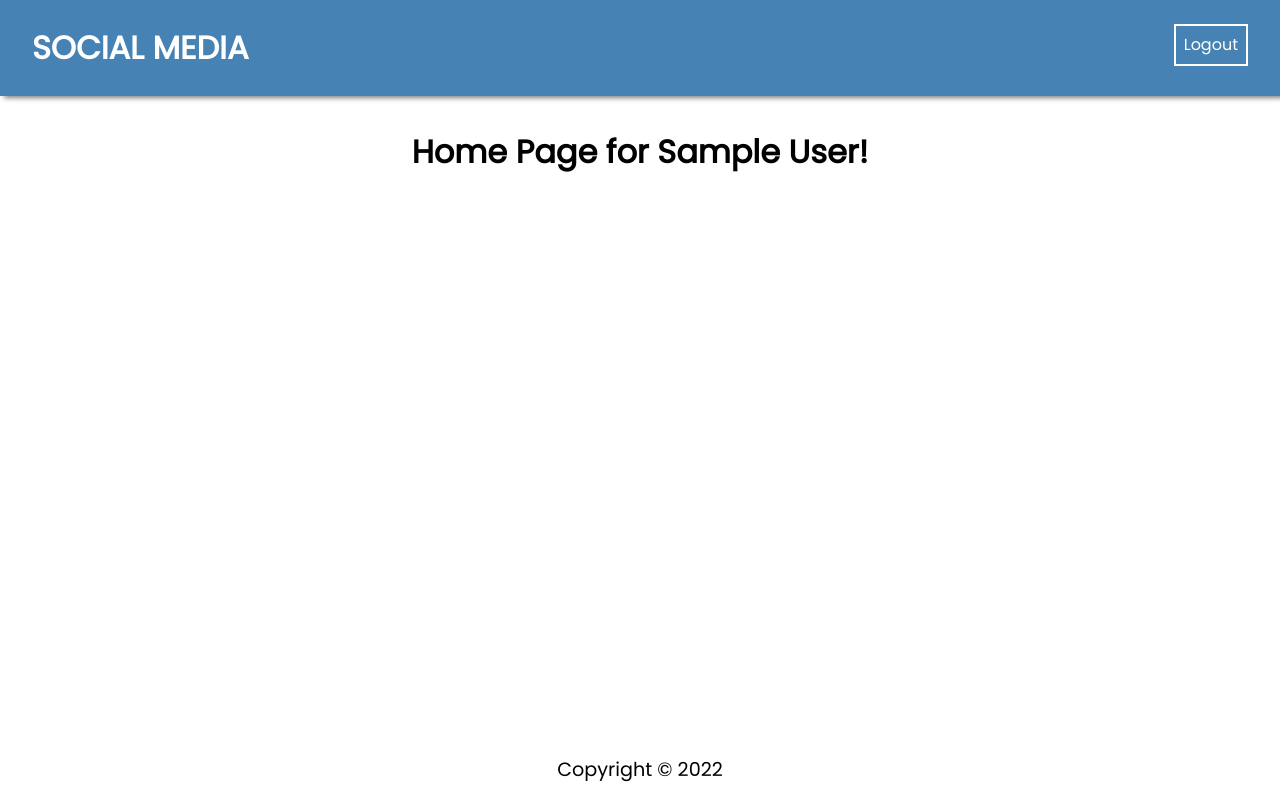
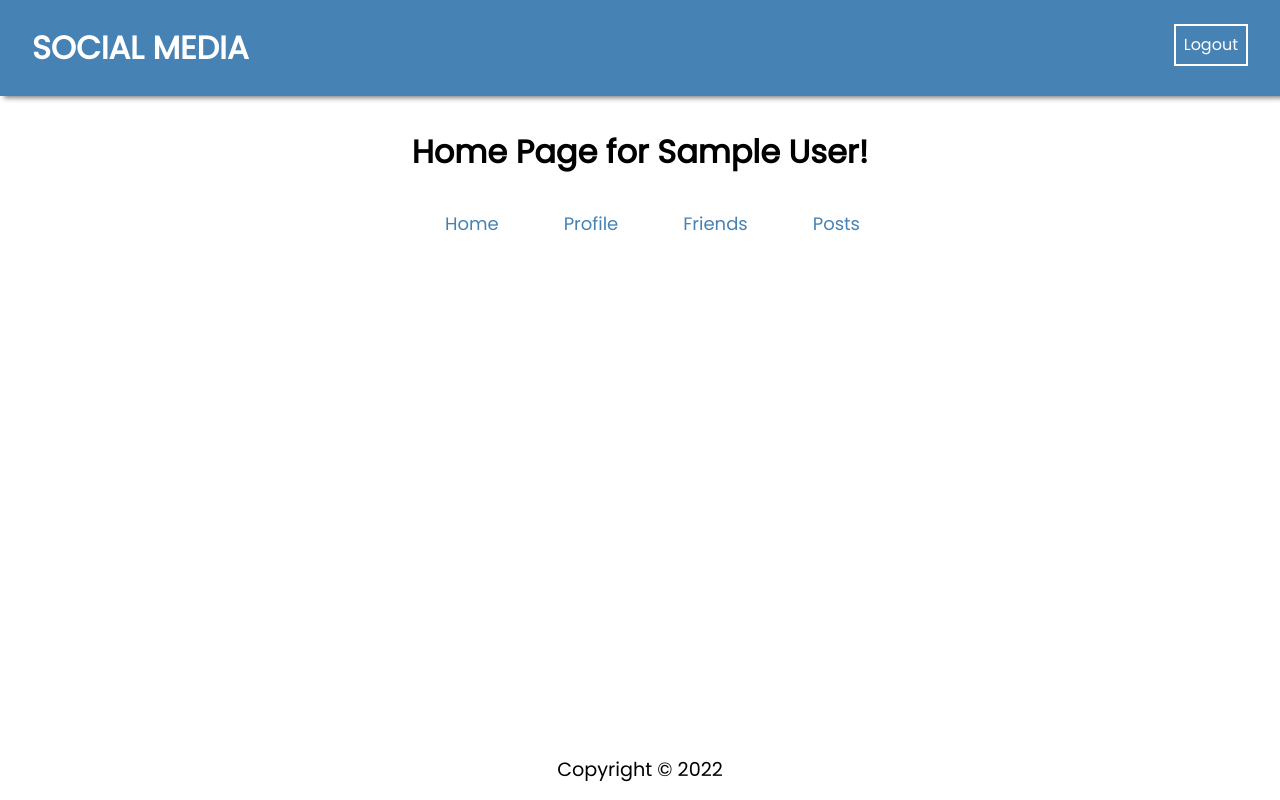
Before and after one commit to mdbshero/DCC-SocialMedia, a React (Create React App) app in the folder frontend/: page / in a window 1280 px wide. Built offline with nearby package versions, Linux system fonts and the light colour scheme; sample sign-in values are in the browser's storage.

Commit message:
Added style to home,profile,friends,posts buttons

```diff
--- /dev/null
+++ b/frontend/src/pages/HomePage/HomePage.css
@@ -0,0 +1,26 @@
+@import url('https://fonts.googleapis.com/css2?family=Abel&display=swap');
+
+*{
+    margin: 0;
+    padding: 0;
+    box-sizing: border-box;
+    text-decoration: none;
+}
+
+.max-width{
+    max-width: 1850px;
+    padding: 1em 80px;
+    margin: auto;
+}
+
+
+.navbar .menu li a{
+    color: steelblue;
+    font-size: 18px;
+    font-weight: 500;
+    margin-left: 25px;
+    transition: color 0.3s ease;
+}
+.navbar .menu li a:hover{
+    color: black;
+}
--- a/frontend/src/pages/HomePage/HomePage.js
+++ b/frontend/src/pages/HomePage/HomePage.js
@@ -1,10 +1,27 @@
 import React from "react";
 import { useContext } from "react";
 import AuthContext from "../../context/AuthContext";
+import "./HomePage.css";
 
 const HomePage = () => {
   const { user } = useContext(AuthContext);
-  return <h1 className="container">Home Page for {user.name}!</h1>;
+  return <h1 className="container">Home Page for {user.name}!
+  <body>
+    <nav class="navbar">
+        <div class="max-width">
+            <ul class="menu">
+                <li><a href="#">Home</a></li>
+                <li><a href="#">Profile</a></li>
+                <li><a href="#">Friends</a></li>
+                <li><a href="#">Posts</a></li>
+            </ul>
+            <div class="menu-btn">
+                <i class="fas fa-bars"></i>
+            </div>
+        </div>
+    </nav>
+    </body>
+    </h1>;
 };
 
 export default HomePage;
```
